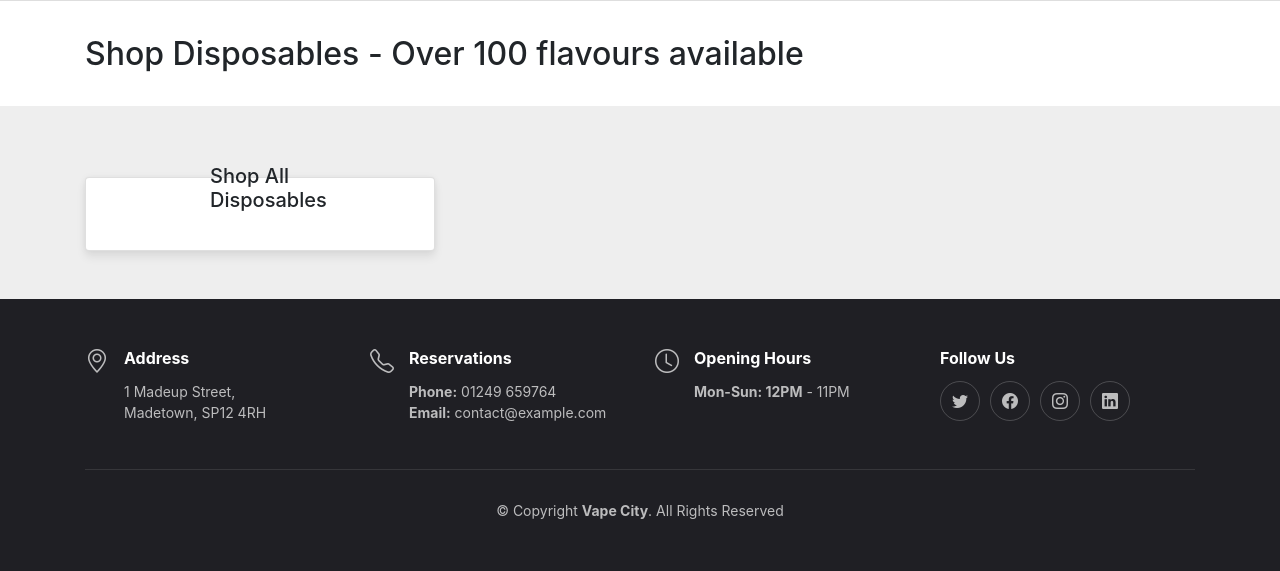
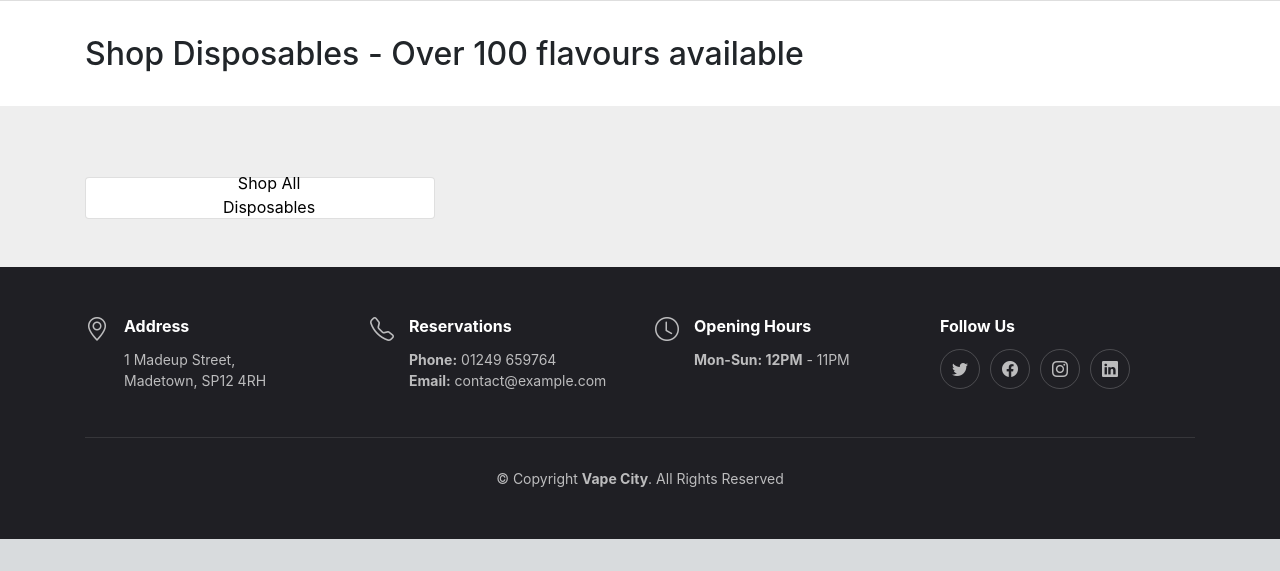
Before and after one commit to LADCode2021/pp5-vape-city, a Django app: page / in a window 1280 px wide. Shown: the part 584-1155 px from the top of the page. After the commit the page ends 1123 px from the top, so only its background shows below. Run offline with Django 3.2, Linux system fonts and the light colour scheme; data that the repository does not hold is empty; some libraries are stand-ins or nearby versions.

Commit message:
Add product card button styling

```diff
--- a/home/templates/home/index.html
+++ b/home/templates/home/index.html
@@ -14,17 +14,14 @@
                 </ol>
                 <div class="carousel-inner">
                     <div class="carousel-item active">
-                        <img class="d-block w-100"
-                            src="{{MEDIA_URL}}vape-city-carousel-1.jpg"
-                            alt="First slide">
+                        <img class="d-block w-100" src="{{MEDIA_URL}}vape-city-carousel-1.jpg" alt="First slide">
                         <div class="carousel-caption ccd d-none d-md-block w-50 ml-auto mr-auto">
                             <p>This is going to have a button please</p>
                             <a class="btn btn-primary" href="#" role="button">Link</a>
                         </div>
                     </div>
                     <div class="carousel-item">
-                        <img class="d-block w-100"
-                            src="{{MEDIA_URL}}vape-city-carousel-temp-2-3.jpg"
+                        <img class="d-block w-100" src="{{MEDIA_URL}}vape-city-carousel-temp-2-3.jpg"
                             alt="Second slide">
                         <div class="carousel-caption ccd d-none d-md-block w-50 ml-auto mr-auto">
                             <p>This is going to have a button please</p>
@@ -32,9 +29,7 @@
                         </div>
                     </div>
                     <div class="carousel-item">
-                        <img class="d-block w-100"
-                            src="{{MEDIA_URL}}vape-city-carousel-temp-2-3.jpg"
-                            alt="Third slide">
+                        <img class="d-block w-100" src="{{MEDIA_URL}}vape-city-carousel-temp-2-3.jpg" alt="Third slide">
                         <div class="carousel-caption ccd d-none d-md-block w-50 ml-auto mr-auto">
                             <p>This is going to have a button please</p>
                             <a class="btn btn-primary" href="#" role="button">Link</a>
@@ -104,15 +99,21 @@
                                 <i class="fas fa-star-half-alt"></i>
                             </div>
                         </div>
+                        <div class="btn btn-prod-black border-black">
+                            <a href="#" class="stretched-link">Shop now</a>
+                        </div>
                     </div>
                 </div>
             </div>
             {% endfor %}
             <div class="home-prod col-md-6 col-lg-4 mb-4 mb-md-0">
                 <div class="card h-100">
+                    <a href="#" class="stretched-link"></a>
                     <div class="card-body">
                         <div class="d-flex center">
-                            <h5 class="mb-0">Shop All Disposables</h5>
+                            <div class="btn btn-prod-black">
+                                <a href="#" class="">Shop All Disposables</a>
+                            </div>
                         </div>
                     </div>
                 </div>
--- a/static/css/base.css
+++ b/static/css/base.css
@@ -5,6 +5,7 @@ html {
 body {
     font-family: 'Yanone Kaffeesatz', sans-serif;
 }
+
 
 /* Header Section */
 
@@ -72,18 +73,45 @@ body {
 }
 
 /* Card hover css inspired from: https://ordinarycoders.com/blog/article/codepen-bootstrap-card-hovers */
-.card {
-    border-radius: 4px;
-    background: #fff;
-    box-shadow: 0 6px 10px rgba(0, 0, 0, .08), 0 0 6px rgba(0, 0, 0, .05);
-    transition: .3s transform cubic-bezier(.155, 1.105, .295, 1.12), .3s box-shadow, .3s -webkit-transform cubic-bezier(.155, 1.105, .295, 1.12);
-    padding: 14px 80px 18px 36px;
-    cursor: pointer;
-}
+
 
 .card:hover {
     transform: scale(1.05);
     box-shadow: 0 10px 20px rgba(0, 0, 0, .12), 0 4px 8px rgba(0, 0, 0, .06);
+}
+
+.btn-prod-black {
+    background: black;
+    color: white;
+}
+
+.text-black:hover,
+.text-black:active,
+.text-black:focus {
+    color: white;
+}
+
+.btn-prod-black:hover,
+.btn-prod-black:active,
+.btn-prod-black:focus {
+    background: #222;
+    color: white;
+}
+
+div .btn a {
+    color: black !important;
+}
+
+div .btn a:hover,
+div .btn a:active,
+div .btn a:focus {
+    color: white !important;
+    text-decoration: none !important;
+}
+
+.home-prod div .btn {
+    margin-top: 16%;
+    display: block;
 }
 
 /*--------------------------------------------------------------
```
